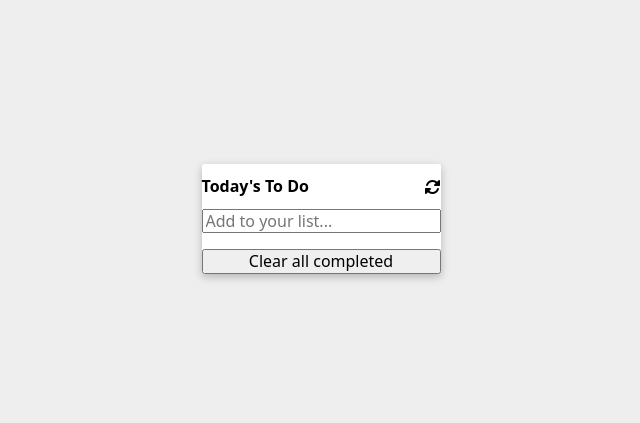
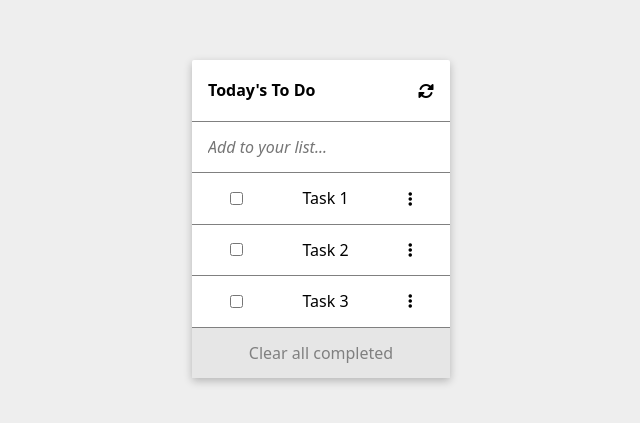
Before and after one commit to leopiresgoss/todo-list, a website built with webpack: page src/index.html in a window 1280 px wide. Shown: the part 181-604 px from the top of the page, without its empty margins (319-959 px from the left). Built offline with nearby package versions, Linux system fonts and the light colour scheme.

Commit message:
Fisnish first milestone

```diff
--- /dev/null
+++ b/src/elements.js
@@ -0,0 +1,23 @@
+function createElement(type, attributeList = {}, children = []) {
+  const element = document.createElement(type);
+  const keys = Object.keys(attributeList);
+
+  keys.map((key) => element.setAttribute(key, attributeList[key]));
+  children.map((child) => renderChild(element, child));
+  return element;
+}
+
+function renderChild(element, child) {
+  if (typeof child === 'string') {
+    element.innerHTML = element.innerHTML + child;
+    return;
+  }
+
+  element.appendChild(child);
+}
+
+function render(element, DOMelement) {
+  DOMelement.appendChild(element);
+}
+
+export { createElement, render };
--- a/src/index.js
+++ b/src/index.js
@@ -1,2 +1,23 @@
 import './style.css';
 import tasks from './tasks.js';
+import { createElement, render } from './elements.js';
+
+function displayTasks(task) {
+  tasks.forEach((task) => {
+    const input = createElement('input', {
+      type: 'checkbox',
+      class: 'todo__checkbox',
+    });
+    const textTask = task.description;
+    const icon = createElement('i', { class: 'fas fa-ellipsis-v kebab' });
+    const list = createElement('li', { class: 'todo__task' }, [
+      input,
+      textTask,
+      icon,
+    ]);
+
+    render(list, document.querySelector('.todo__root'));
+  });
+}
+
+displayTasks(tasks);
--- a/src/style.css
+++ b/src/style.css
@@ -14,6 +14,8 @@ body {
   border-radius: 0.125rem;
   box-shadow: rgba(0, 0, 0, 0.24) 0 3px 8px;
   background-color: #fff;
+  /* width: 50%; */
+  /* padding: 1rem; */
 }
 
 .todo__header {
@@ -23,5 +25,82 @@ body {
 }
 
 .todo__h1 {
-  font-size: 1em;
+  font-size: 1rem;
+  padding: 0.5rem 0;
+  margin-left: 1rem;
 }
+
+.todo__input {
+  width: 100%;
+  border: none;
+  outline: none;
+  border-top: 1px solid grey;
+  border-bottom: 1px solid grey;
+  padding: 1rem 1rem;
+  font-style: italic;
+}
+
+::placeholder {
+  margin-left: 1rem;
+}
+
+.todo__root {
+  display: flex;
+  flex-direction: column;
+  /* gap: 2rem; */
+  /* padding: 2rem; */
+  width: 100%;
+  padding-left: 0;
+  margin-top: 0;
+  margin-bottom: 0;
+}
+
+.todo__task {
+  display: flex;
+  align-items: center;
+  justify-content: space-around;
+  gap: 1rem;
+  list-style: none;
+  width: 100%;
+  border-bottom: 1px solid grey;
+  padding: 1rem;
+}
+
+.refresh {
+  margin-right: 1rem;
+}
+
+/*  */
+
+.todo__container ul li .kebab {
+  /* color: grey;
+  float: right;
+  cursor: move; */
+}
+
+.fa-ellipsis-v:before {
+  /* color: red; */
+  /* display: flex; */
+  /* align-self: flex-end; */
+  /* flex: 1; */
+}
+
+.fa-ellipsis-v {
+  /* display: flex; */
+  /* align-self: flex-end; */
+  /* color: red; */
+  /* float: right; */
+}
+
+/*  */
+
+.todo__btn {
+  all: unset;
+  width: 100%;
+  color: grey;
+  background-color: #e6e6e6;
+  /* height: 6rem; */
+  padding: 1rem 0;
+  text-align: center;
+  cursor: pointer;
+}
```
Also changed, not shown: README.md.
